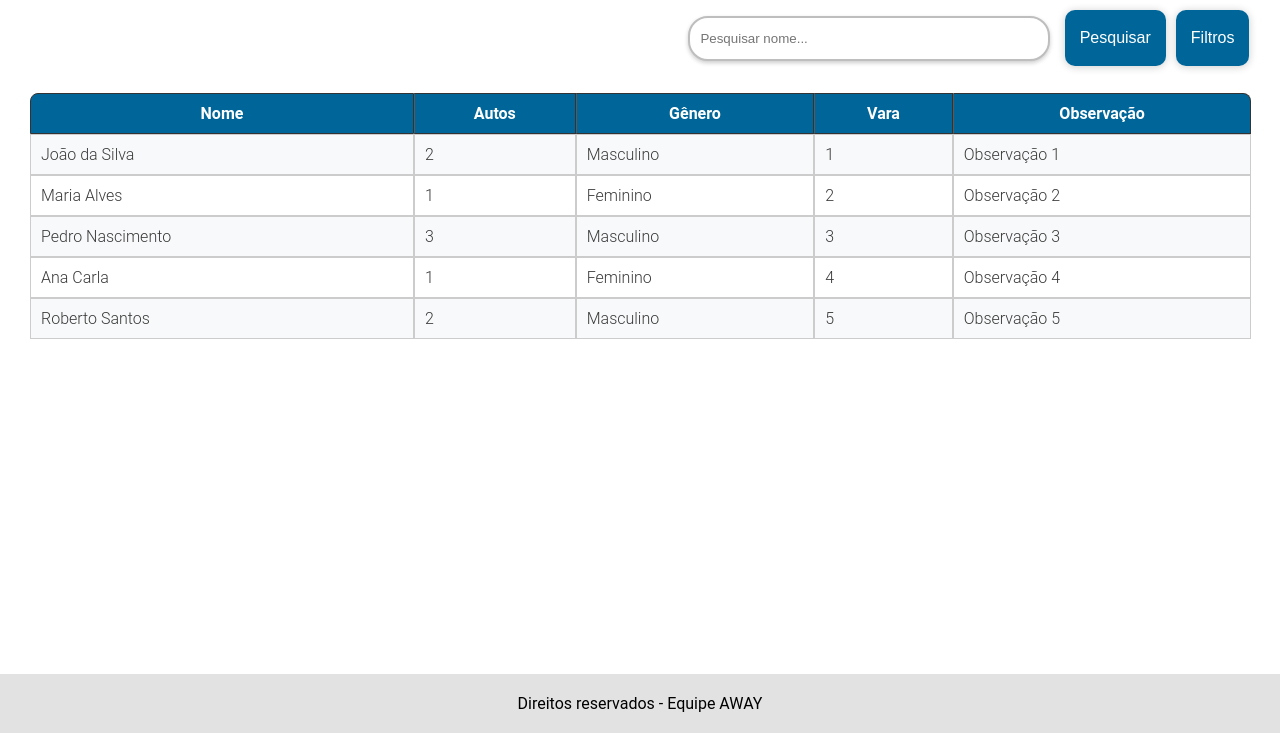
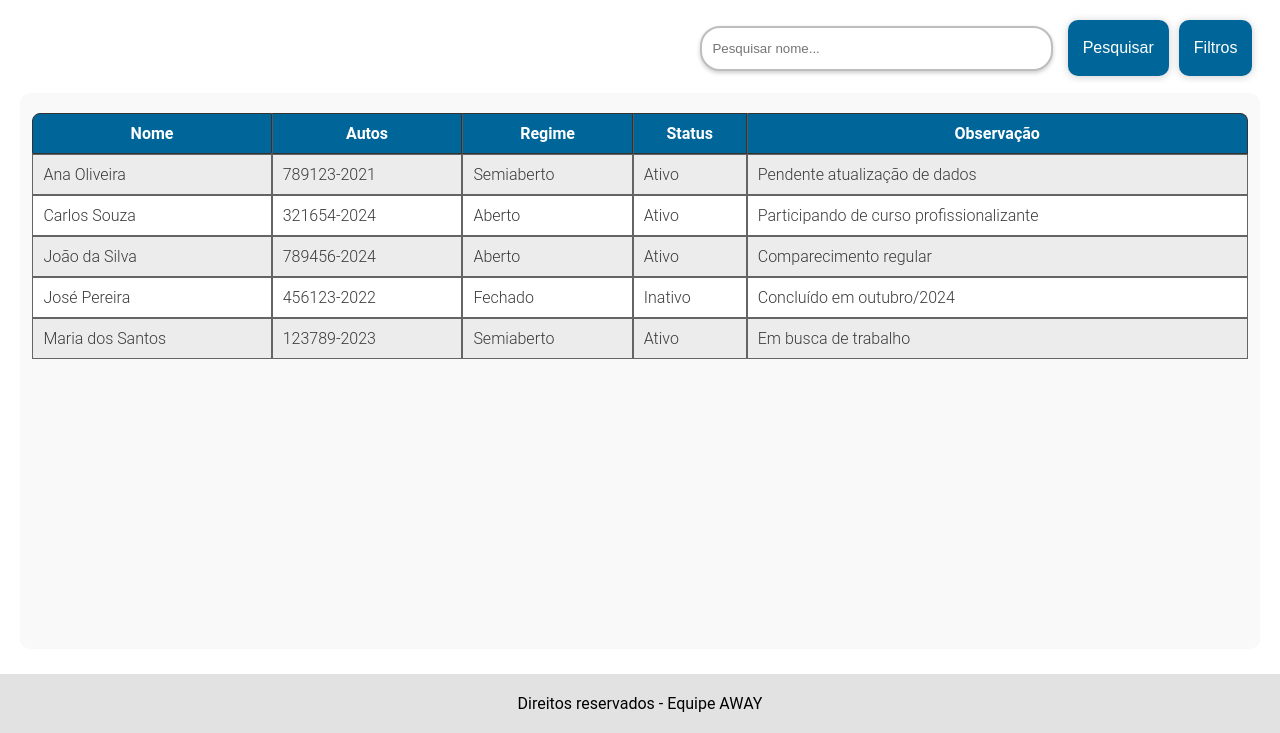
Before and after one commit to AlynneAyumi/AWAY, a plain HTML site: page Telas/index.html in a window 1280 px wide. Shown: the part 67-800 px from the top of the page. Drawn offline with Linux system fonts and the light colour scheme.

Commit message:
commit geral

```diff
--- a/Estilos/style.css
+++ b/Estilos/style.css
@@ -38,6 +38,7 @@ header {
     position: relative;
     display: flex;
     flex-direction: row;
+    align-items: center;
     justify-content: space-between;
     margin: 10px;
 }
@@ -95,9 +96,10 @@ div.sideBar ul a {
     cursor: pointer;
     background-color: #006699;
     color: white;
-    padding: 5px 10px;
+    padding: 8px 13px;
     border: none;
     border-radius: 8px;
+    margin-left: 10px;
 }
 
 /* Ícone Usuário _______________________________________*/
@@ -117,22 +119,24 @@ div.userIcon a img{
 
 /* Tela Principal - Pesquisa ____________________________*/
 
-div .mainContent {
-    margin: 10px;
+div.mainContent {
+    display: block;
+    box-sizing: border-box;
+    position: absolute;
+    top: 70px;
+    bottom: 70px;
     padding: 10px;
-    border-top: 2px solid #BEBEBE;
-    margin-top: 20px;
+    width: 100%;
 }
 
-div .searchBar {
+div.searchBar {
     display: flex;
     justify-content: end;
     align-items: center;
     height: 70px;
     width: 45%;
-    margin-right: 20px;
-    margin-left: 53%;
-    margin-top: 10px;
+    margin-right: 1%;
+    margin-left: auto;
 }
 
 #searchInput {
@@ -169,20 +173,32 @@ div .searchBar {
     background-color: #0f7fb8;
 }
 
-#resultTable {
-    margin: 10px;
-    width: 98.5%;
-    margin-top: 20px;
+.searchContainer {
+    display: flex;
+    flex-direction: column;
+    position: relative;
+    width: 100%;
+    height: 90%;
+    background-color: #ffffff;
+    padding: 10px;
+    box-sizing: border-box;
+    overflow: auto;
 }
 
 .searchResult {
-    margin-left: 20px;
-    margin-right: 20px;
-    margin-top: 5px;
-
+    flex: 1 1 auto;
+    width: 100%;
+    height: 100%;
+    box-sizing: border-box;
+    background-color: #f9f9f9;
+    border-radius: 10px;
 }
 
 table {
+    margin-left: 1%;
+    margin-right: 1%;
+    width: 98%;
+    margin-top: 20px;
     border-collapse: separate;
     border-spacing: 0;
     border-radius: 8px 8px 0 0;
@@ -197,7 +213,7 @@ th + th {
 }
 
 td {
-    border: 1px solid #ccc;
+    border: 1px solid #646464;
 }
 
 th {
@@ -209,6 +225,7 @@ th {
 tr {
     color: #3A3A3A;
     font-weight: 300;
+    background-color: #ffffff;
 }
 
 tr:not(:last-child) {
@@ -216,7 +233,7 @@ tr:not(:last-child) {
 }
 
 tr:nth-child(even) {
-    background-color: rgb(248, 249, 250);
+    background-color: #ececec;
 }
 
 tr:hover {
--- a/Telas/index.html
+++ b/Telas/index.html
@@ -18,51 +18,54 @@
                 <button class="useButton" id="searchButton" onclick="search()">Pesquisar</button>
                 <button class="useButton">Filtros</button>
             </div>
+            <div class="searchContainer">
                 <div class="searchResult" id="searchResult">
                     <table id="resultTable">
                         <tr>
                             <th>Nome</th>
                             <th>Autos</th>
-                        <th>Gênero</th>
-                        <th>Vara</th>
+                            <th>Regime</th>
+                            <th>Status</th>
                             <th>Observação</th>
                         </tr>
                         <tr onclick="window.location.href='Tela_Assistido.html'">
-                        <td>João da Silva</td>
-                        <td>2</td>
-                        <td>Masculino</td>
-                        <td>1</td>
-                        <td>Observação 1</td>
+                            <td>Ana Oliveira</td>
+                            <td>789123-2021</td>
+                            <td>Semiaberto</td>
+                            <td>Ativo</td>
+                            <td>Pendente atualização de dados</td>
                         </tr>
                         <tr onclick="window.location.href='Tela_Assistido.html'">
-                        <td>Maria Alves</td>
-                        <td>1</td>
-                        <td>Feminino</td>
-                        <td>2</td>
-                        <td>Observação 2</td>
+                            <td>Carlos Souza</td>
+                            <td>321654-2024</td>
+                            <td>Aberto</td>
+                            <td>Ativo</td>
+                            <td>Participando de curso profissionalizante</td>
                         </tr>
                         <tr onclick="window.location.href='Tela_Assistido.html'">
-                        <td>Pedro Nascimento</td>
-                        <td>3</td>
-                        <td>Masculino</td>
-                        <td>3</td>
-                        <td>Observação 3</td>
+                            <td>João da Silva</td>
+                            <td>789456-2024</td>
+                            <td>Aberto</td>
+                            <td>Ativo</td>
+                            <td>Comparecimento regular</td>
                         </tr>
                         <tr onclick="window.location.href='Tela_Assistido.html'">
-                        <td>Ana Carla</td>
-                        <td>1</td>
-                        <td>Feminino</td>
-                        <td>4</td>
-                        <td>Observação 4</td>
+                            <td>José Pereira</td>
+                            <td>456123-2022</td>
+                            <td>Fechado</td>
+                            <td>Inativo</td>
+                            <td>Concluído em outubro/2024</td>
                         </tr>
                         <tr onclick="window.location.href='Tela_Assistido.html'">
-                        <td>Roberto Santos</td>
-                        <td>2</td>
-                        <td>Masculino</td>
-                        <td>5</td>
-                        <td>Observação 5</td>
+                            <td>Maria dos Santos</td>
+                            <td>123789-2023</td>
+                            <td>Semiaberto</td>
+                            <td>Ativo</td>
+                            <td>Em busca de trabalho</td>
                         </tr>
                     </table>
+
+                </div>
             </div>
         </div>
     </main>
```
Lines whose indentation alone changed are shown as unchanged.
